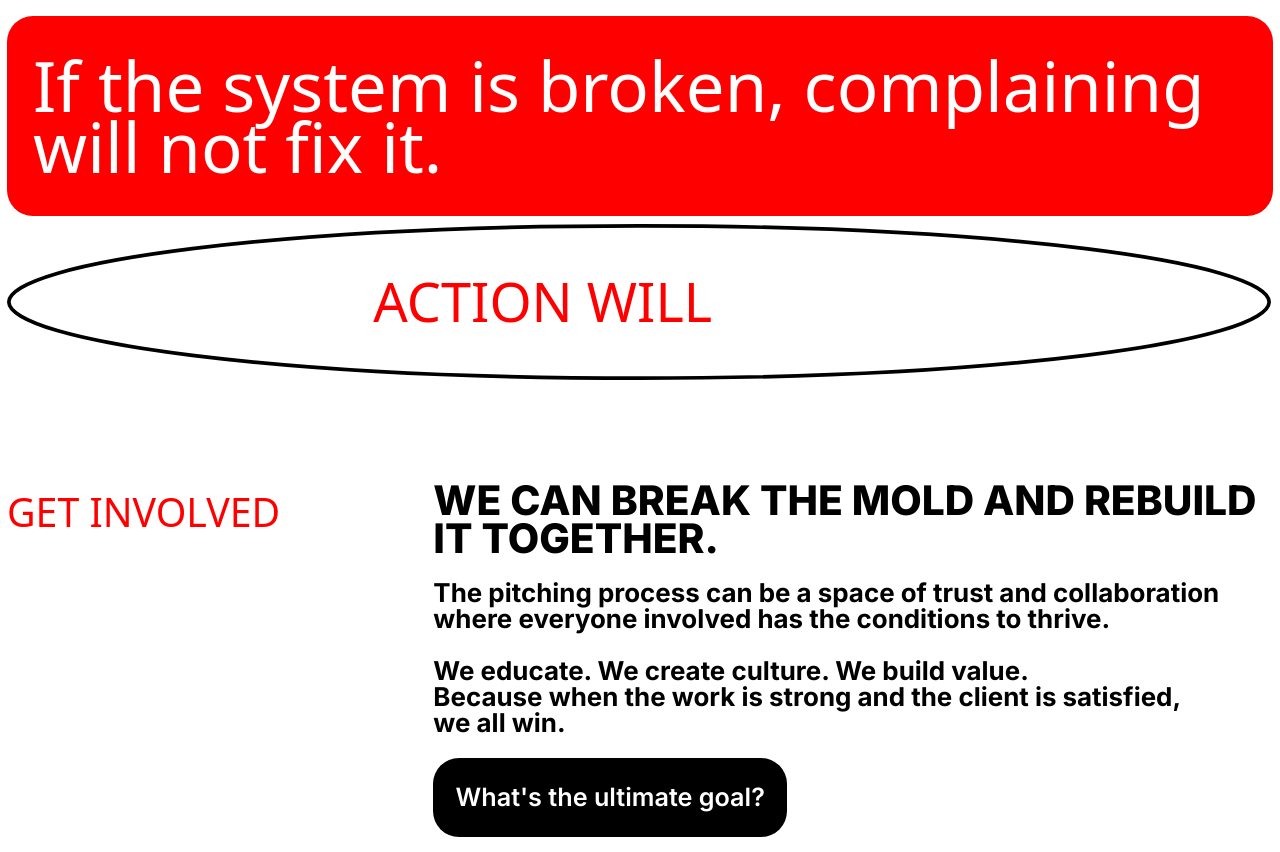
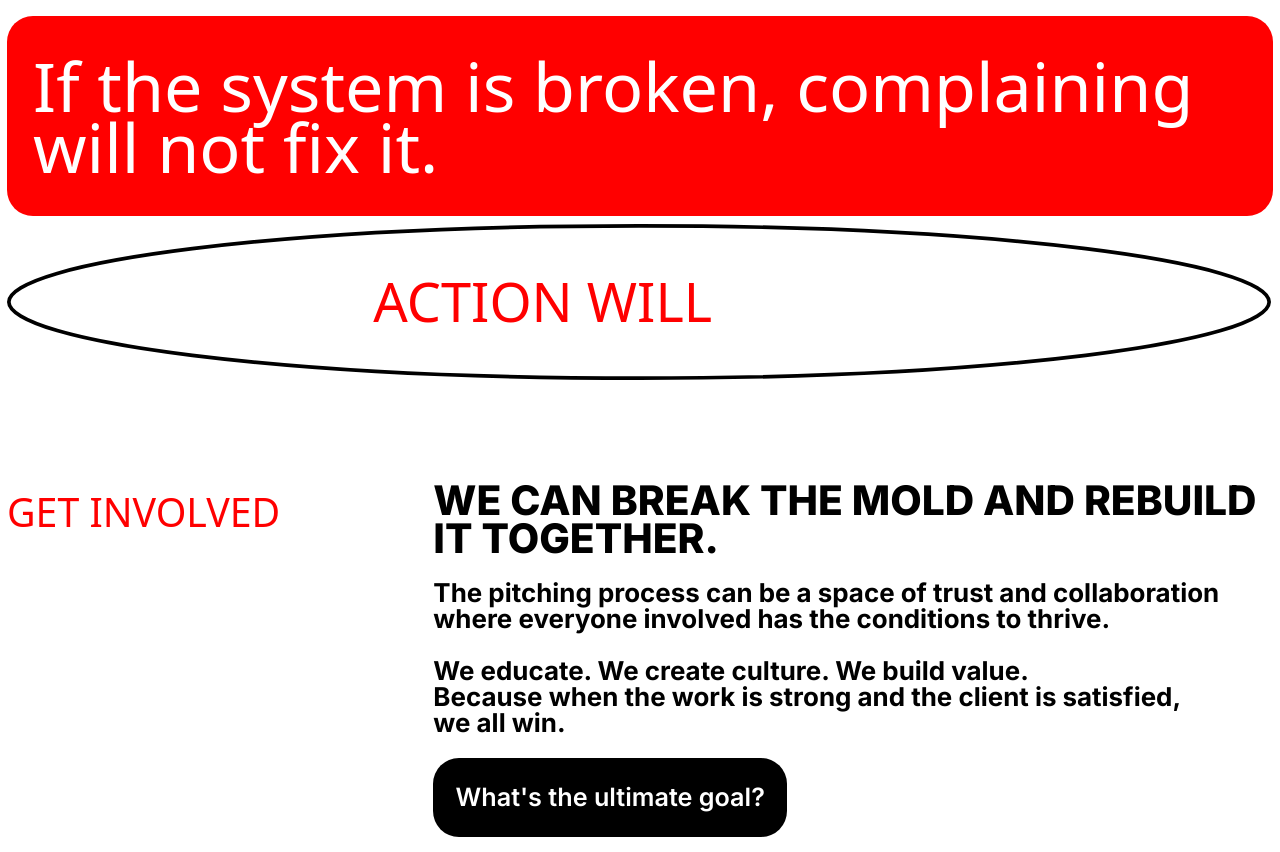
Before and after one commit to wlp-admin/welovepitching, a plain HTML site: page index.html in a window 1280 px wide. Shown: the part 1689-2541 px from the top of the page. Drawn offline with nearby package versions, Linux system fonts and the light colour scheme; a web font is replaced by a local one.

Commit message:
Update index.html

```diff
--- a/index.html
+++ b/index.html
@@ -262,7 +262,7 @@
             <div class="flex flex-col gap-[0.579vw] w-full">
                 <!-- BANNER-RED semplificato - frase unica -->
                 <div class="bg-primary-red rounded-[2.025vw] px-[2vw] py-[3vw] flex items-center justify-center" data-name="BANNER-RED">
-                    <div class="font-climate text-[5.382vw] text-white leading-[4.803vw] climate-1979">
+                    <div class="font-climate text-[5.33vw] text-white leading-[4.803vw] climate-1979">
                         If the system is broken, complaining will not fix it.
                     </div>
                 </div>
```
